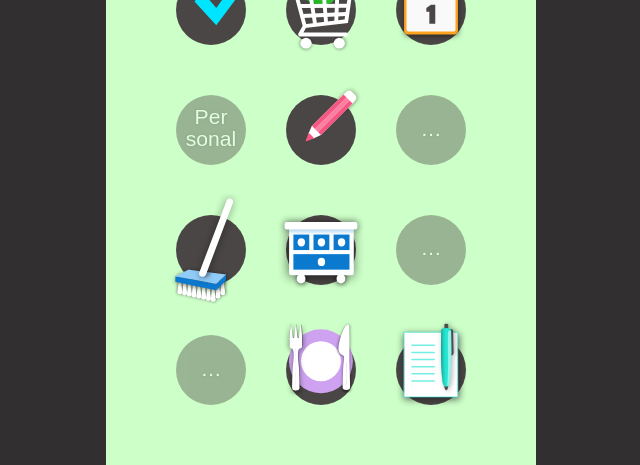
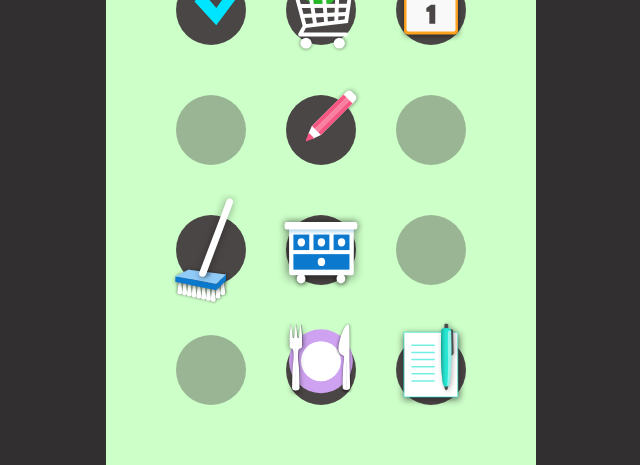
Before and after one commit to endlessplayground/werkplaats, a Jekyll site: the page built from index.md, in a window 1280 px wide. Shown: the part 157-622 px from the top of the page, without its empty margins (319-959 px from the left). Built offline with Jekyll 4.4.1, drawn with Linux system fonts in a browser that asks for light colours; some web fonts are replaced.

Commit message:
Add files via upload

```diff
--- a/_data/home_tiles.yml
+++ b/_data/home_tiles.yml
@@ -11,7 +11,7 @@
   image: /assets/images//home-calendar.svg
 
 
-- title: Per sonal
+- title:
   url: /03/03_personal-voeding/
   dimmed: true
   up: true
@@ -20,7 +20,7 @@
   url: /03/03_notes-web/
   image: /assets/images//home-notes.svg
 
-- title: …
+- title:
   url: /03/03_ideas-digi/
   dimmed: true
 
@@ -33,13 +33,13 @@
   url: /06/06_order/
   image: /assets/images//home-order.svg
 
-- title: …
+- title:
   url: /06/06_find/
   dimmed: true
   up: true
 
 
-- title: …
+- title:
   url: /00/00_dinges/
   dimmed: true
 
```
